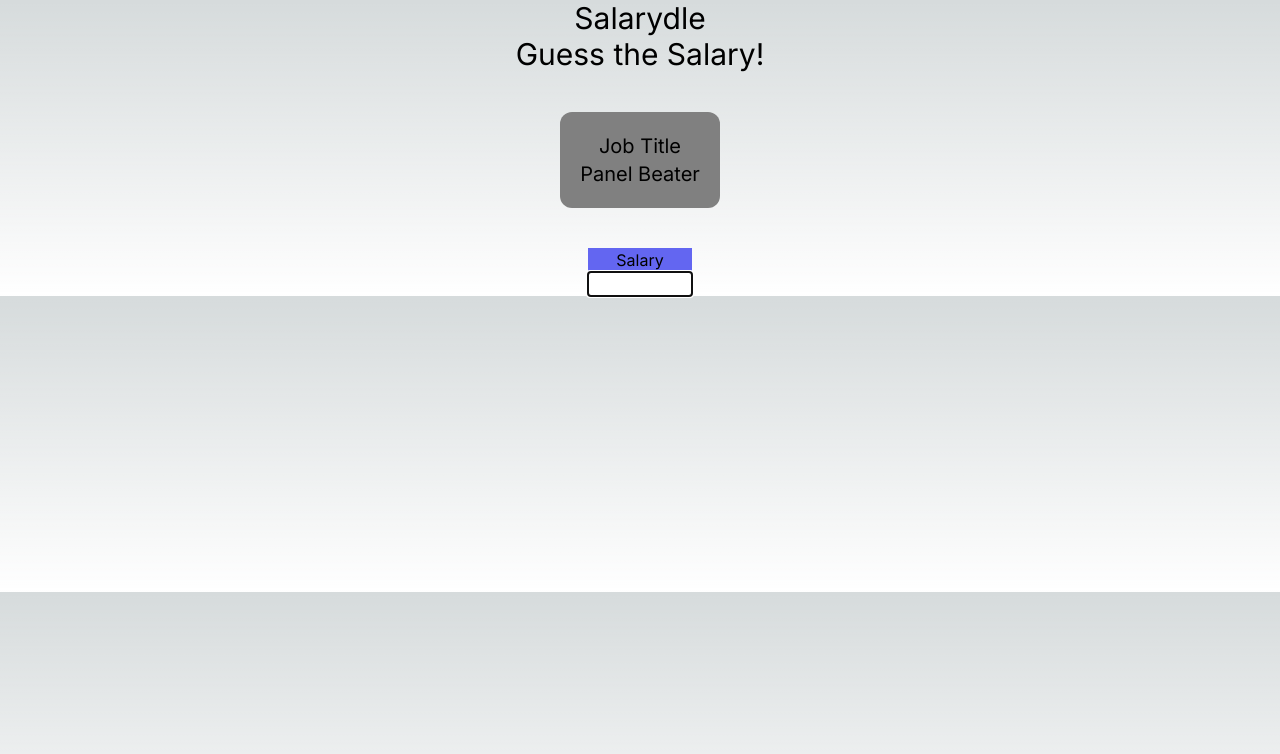
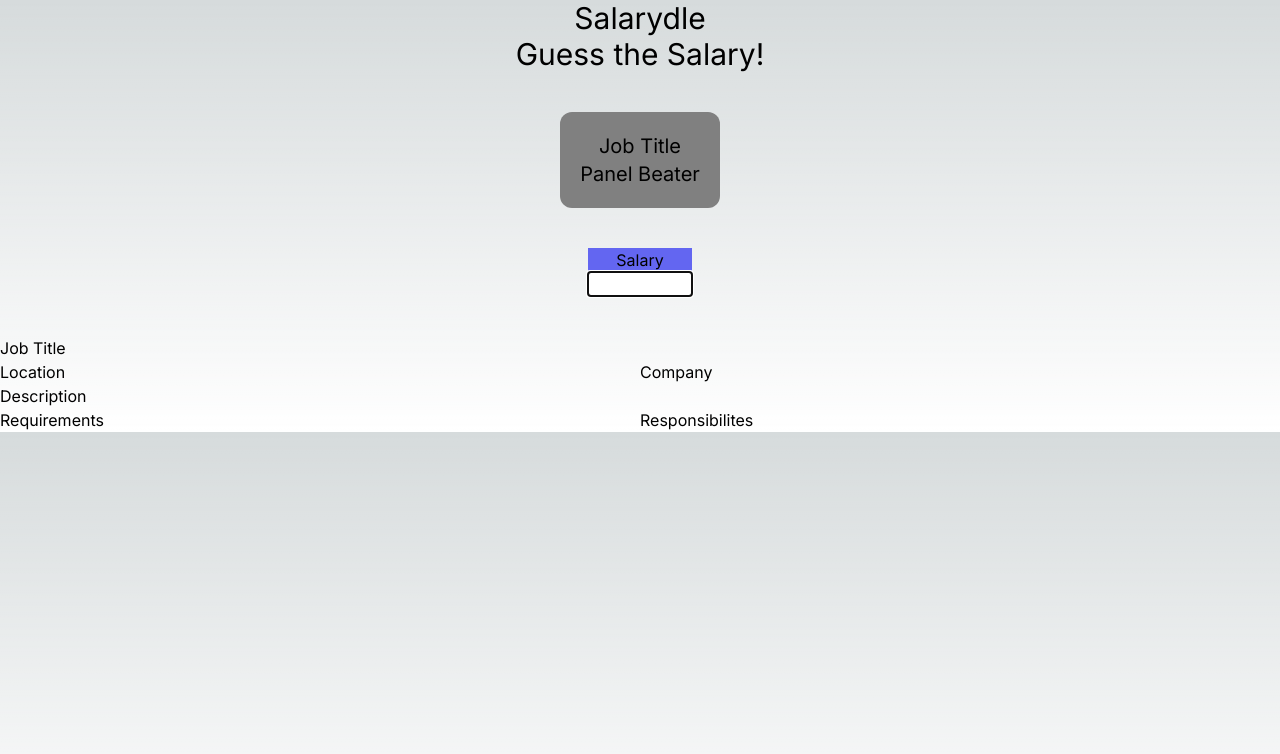
Before and after one commit to Joe-Fuller/salarydle, a Next.js app: page / in a window 1280 px wide. Shown: the top 754 px of the page. Built offline with nearby package versions, Linux system fonts and the light colour scheme.

Commit message:
first jobAd.js commit

```diff
--- a/app/page.js
+++ b/app/page.js
@@ -2,6 +2,7 @@
 
 import InfoBox from "@/components/infoBox";
 import GuessBox from "@/components/guessBox";
+import JobAd from "@/components/jobAd";
 import { useState } from "react";
 
 export default function Home() {
@@ -75,6 +76,7 @@ export default function Home() {
         handleGuess={handleGuess}
         salary={job.salary}
       ></GuessBox>
+      <JobAd></JobAd>
     </main>
   );
 }
--- /dev/null
+++ b/components/jobAd.js
@@ -0,0 +1,16 @@
+export default function JobAd(job) {
+  return (
+    <div>
+      <div>Job Title</div>
+      <div className="grid grid-cols-2">
+        <p>Location</p>
+        <p>Company</p>
+      </div>
+      <div>Description</div>
+      <div className="grid grid-cols-2">
+        <div>Requirements</div>
+        <div>Responsibilites</div>
+      </div>
+    </div>
+  );
+}
```
